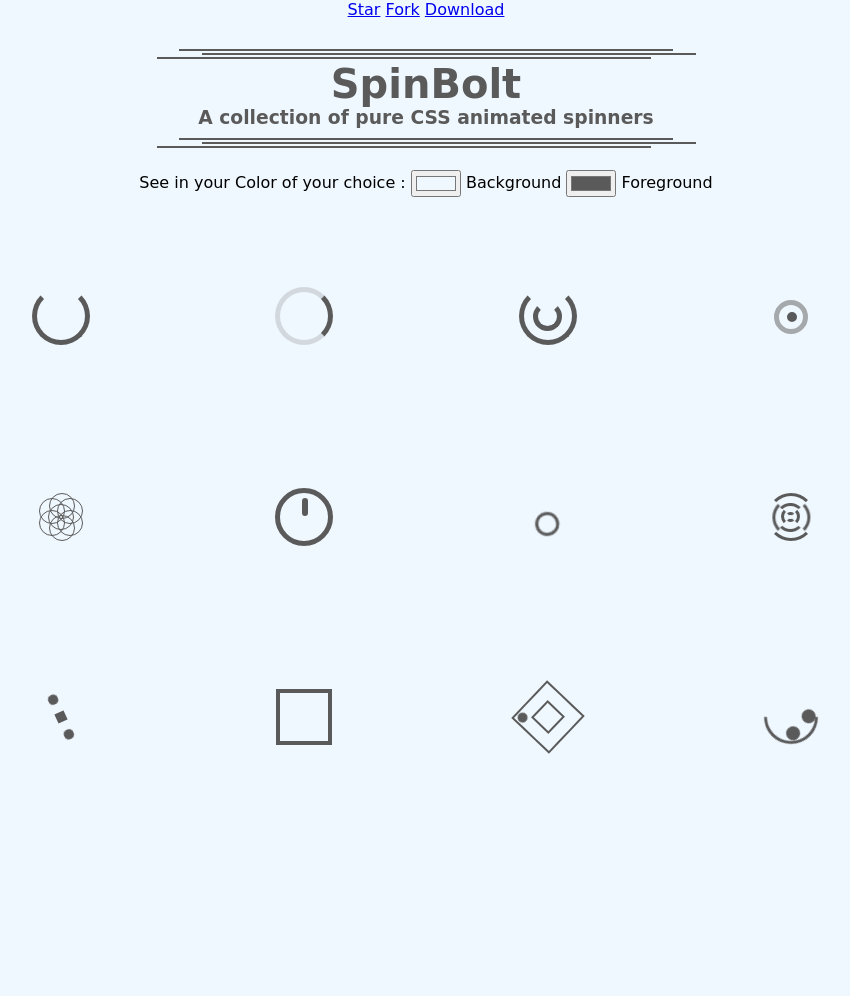
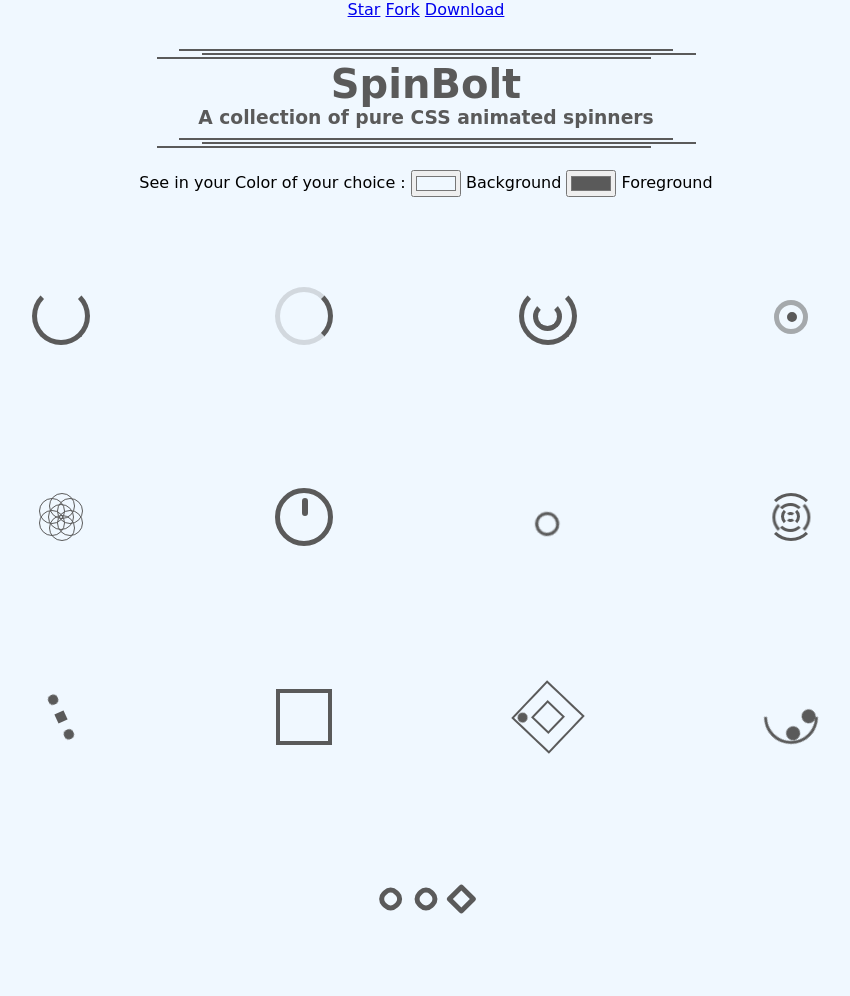
Before and after one commit to metajunaid/SpinBolt, a website: page index.html in a window 1280 px wide. Shown: the whole page, without its empty margins (214-1064 px from the left). Before the commit the page ends 848 px from the top, so only its background shows below. Drawn offline with nearby package versions, Linux system fonts and the light colour scheme; a web font is replaced by a local one.

Commit message:
added circle-to-rhombus spinner

```diff
--- a/index.html
+++ b/index.html
@@ -108,6 +108,9 @@
             <div class="loader-container">
                 <div class="sbl-cirle-balance"></div>
             </div>
+            <div class="loader-container">
+                <div class="sbl-cirle-to-rhombus"></div>
+            </div>
         </div>
     </main>
 
--- a/src/scss/main.scss
+++ b/src/scss/main.scss
@@ -11,3 +11,4 @@
 @import 'sbl-rect-spin-fill';
 @import 'sbl-dot-slide';
 @import 'sbl-cirle-balance';
+@import 'sbl-cirle-to-rhombus';
--- /dev/null
+++ b/src/scss/sbl-cirle-to-rhombus.scss
@@ -0,0 +1,37 @@
+@import 'variables';
+.sbl-cirle-to-rhombus {
+    height: $height/4;
+    width: $width/4;
+    color: $loadercolor;
+    position: relative;
+    display: inline-block;
+    border: 5px solid;
+    border-radius: 50%;
+    transform: rotate(45deg);
+    animation: cirle-to-rhombus 1.5s  .66s ease-in-out infinite;
+
+    &::before, &::after {
+        content: '';
+        height: inherit;
+        width: inherit;
+        border: 5px solid;
+        position: absolute;
+        border-radius: 50%;
+        top: -5px;
+        animation: cirle-to-rhombus 1.5s ease-in-out infinite;
+    }
+    &::before {
+        left: -30px;
+        top: 20px;
+        animation-delay: .33s;
+    }
+    &::after {
+        right: -30px;
+        top: -30px;
+        animation-delay: .99s;
+    }
+}
+
+@keyframes cirle-to-rhombus {
+    50%{border-radius: 0;}
+}
```
Also changed, not shown: dist/main.css, dist/sbl-cirle-to-rhombus.css (added).
